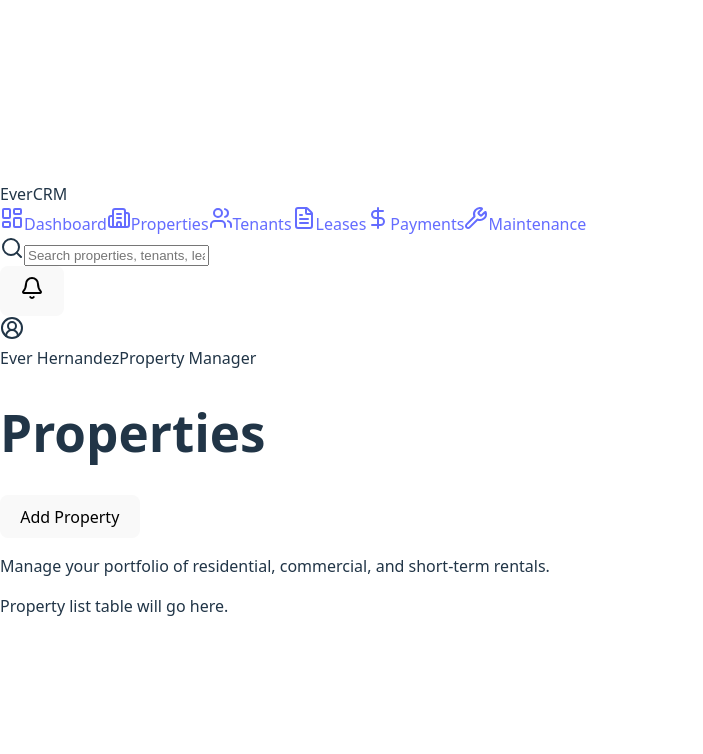
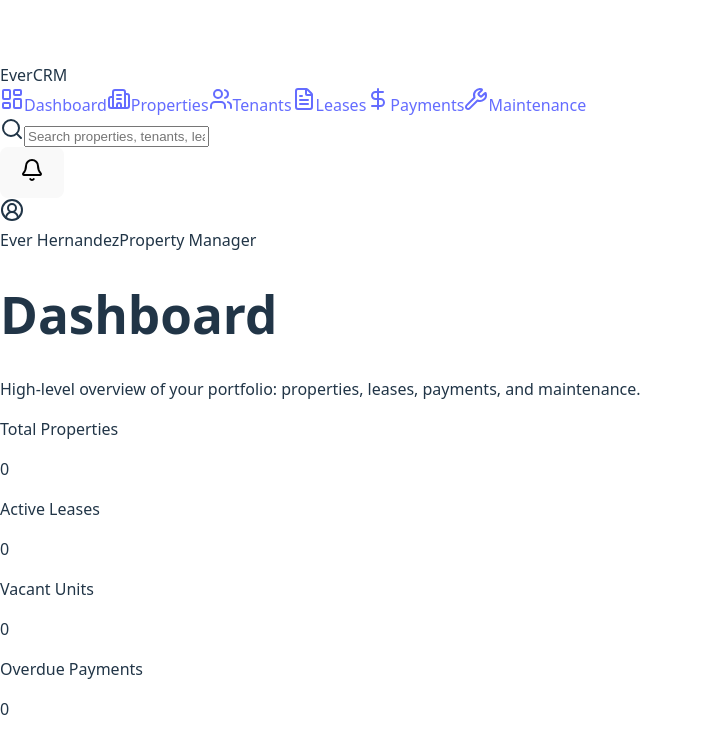
Before and after one commit to Blueavian9/CESAR_CRM, a React (Vite) app: page /properties in a window 1280 px wide. Shown: the top 754 px of the page, without its empty margins (0-703 px from the left). Built offline with nearby package versions, Linux system fonts and the light colour scheme.

Commit message:
updated PropertiesPage.tsx

```diff
--- a/src/features/properties/PropertiesPage.tsx
+++ b/src/features/properties/PropertiesPage.tsx
@@ -1,17 +1,28 @@
 const PropertiesPage = () => {
   return (
-    <div>
-      <div className="flex items-center justify-between mb-4">
-        <h1 className="text-xl font-semibold tracking-tight">Properties</h1>
-        <button className="px-3 py-1.5 text-sm rounded-md bg-indigo-600 text-white hover:bg-indigo-700">
-          Add Property
-        </button>
-      </div>
-      <p className="text-sm text-slate-600 mb-4">
-        Manage your portfolio of residential, commercial, and short-term rentals.
+    <div className="space-y-4">
+      <h1 className="text-xl font-semibold tracking-tight">Dashboard</h1>
+      <p className="text-sm text-slate-600">
+        High-level overview of your portfolio: properties, leases, payments, and maintenance.
       </p>
-      <div className="rounded-lg border bg-white p-4 text-sm text-slate-500">
-        Property list table will go here.
+
+      <div className="grid gap-4 grid-cols-1 md:grid-cols-4">
+        <div className="rounded-lg border bg-white p-4">
+          <p className="text-xs text-slate-500">Total Properties</p>
+          <p className="mt-2 text-2xl font-semibold">0</p>
+        </div>
+        <div className="rounded-lg border bg-white p-4">
+          <p className="text-xs text-slate-500">Active Leases</p>
+          <p className="mt-2 text-2xl font-semibold">0</p>
+        </div>
+        <div className="rounded-lg border bg-white p-4">
+          <p className="text-xs text-slate-500">Vacant Units</p>
+          <p className="mt-2 text-2xl font-semibold">0</p>
+        </div>
+        <div className="rounded-lg border bg-white p-4">
+          <p className="text-xs text-slate-500">Overdue Payments</p>
+          <p className="mt-2 text-2xl font-semibold">0</p>
+        </div>
       </div>
     </div>
   );
```
